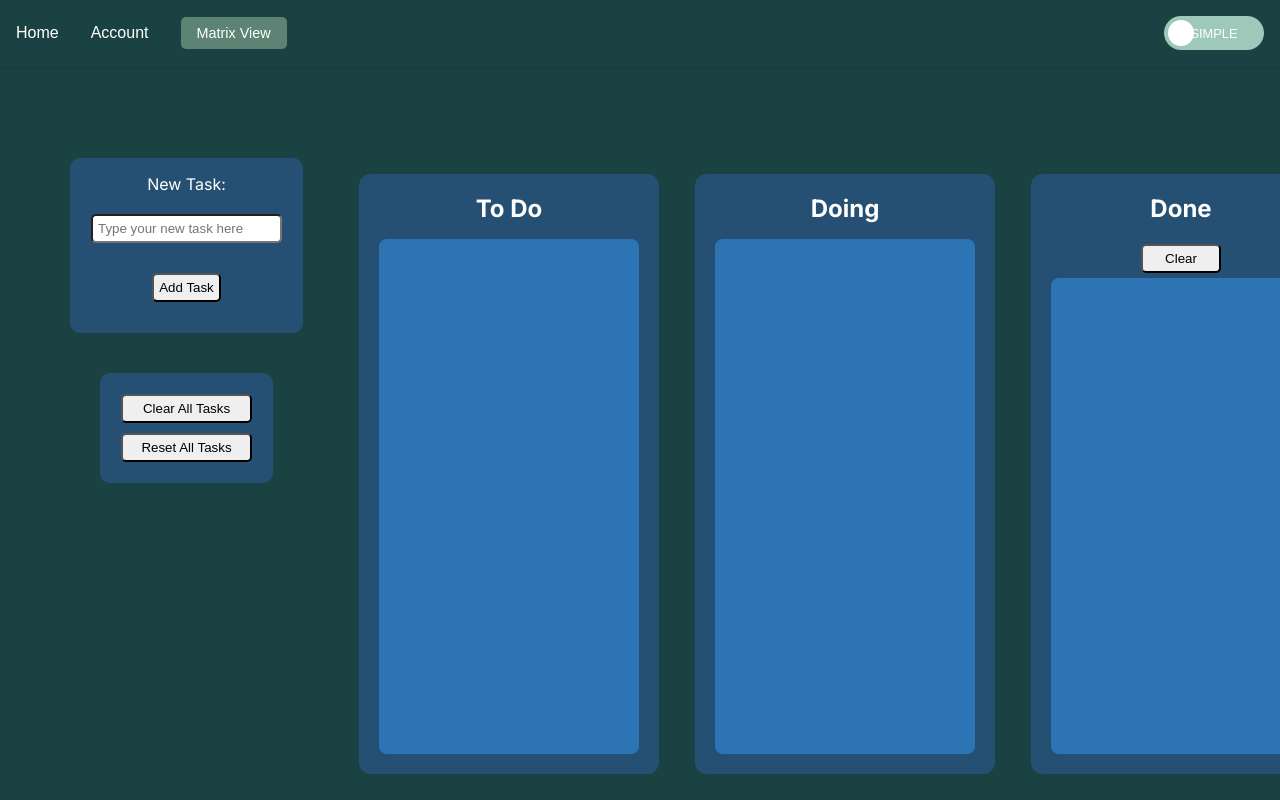
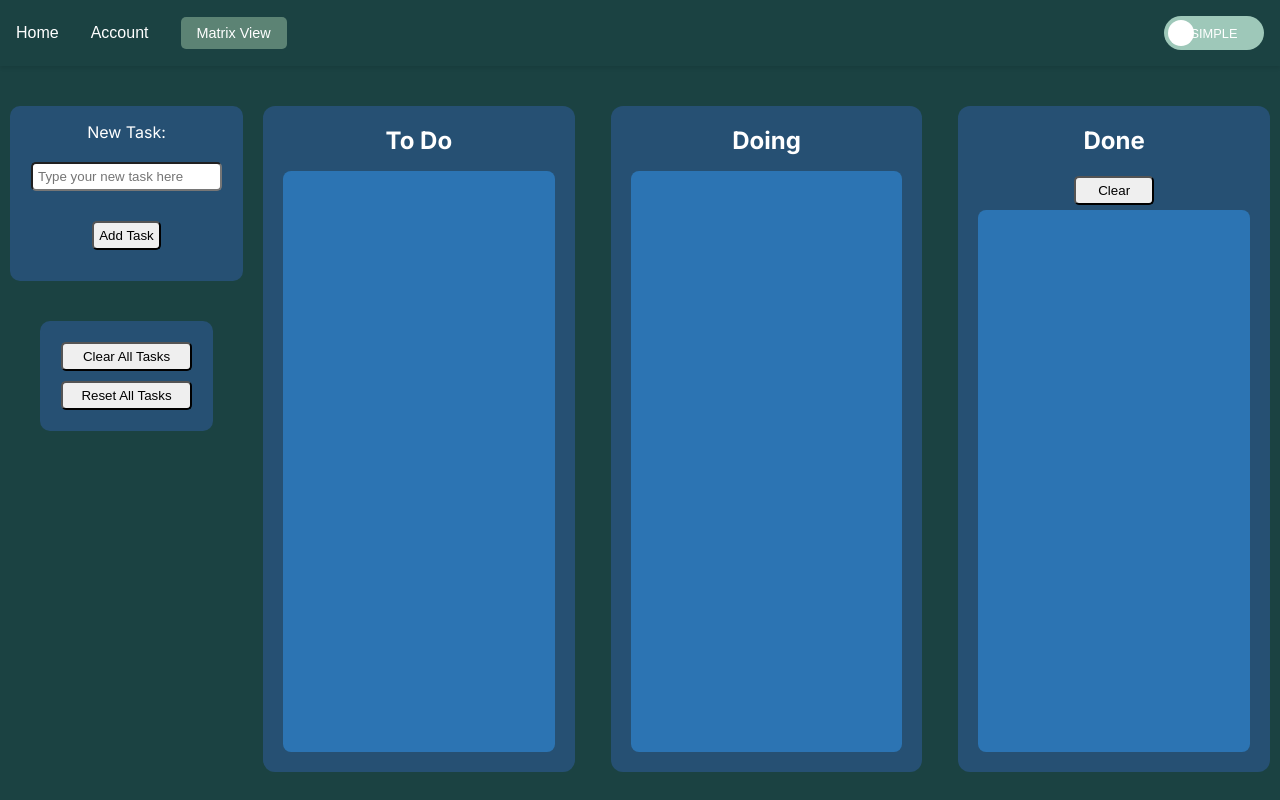
Before and after one commit to Yobamba/to-do-manager, a Next.js app: page / in a window 1280 px wide. Built offline with nearby package versions, Linux system fonts and the light colour scheme.

Commit message:
minor ui improvements

```diff
--- a/src/app/page.module.css
+++ b/src/app/page.module.css
@@ -94,7 +94,7 @@
   display: flex;
   flex-direction: column;
   align-items: center;
-  padding: 2rem;
+  /* padding: 2rem; */
   min-height: calc(100vh - 60px);
   background-color: #1B4242;
   width: 100%;
@@ -106,14 +106,13 @@
   width: 100%;
   max-width: 1400px;
   margin: 0 auto;
-  padding: 0 2rem;
   box-sizing: border-box;
 }
 
 .board {
   display: flex;
   gap: 1rem;
-  padding: 1rem;
+  /* padding: 1rem; */
   width: 100%;
   background-color: #1B4242;
 }
@@ -240,7 +239,7 @@
   margin: 10px;
   flex: 1;
   min-width: 300px;
-  height: 600px;
+  height: 90%;
   display: flex;
   flex-direction: column;
   position: relative;
@@ -565,9 +564,6 @@ input:checked + .slider:before {
 
 .grid {
   display: flex;
-  gap: 20px;
-  padding: 20px;
-  max-width: 1200px;
   margin: 0 auto;
 }
 
```
